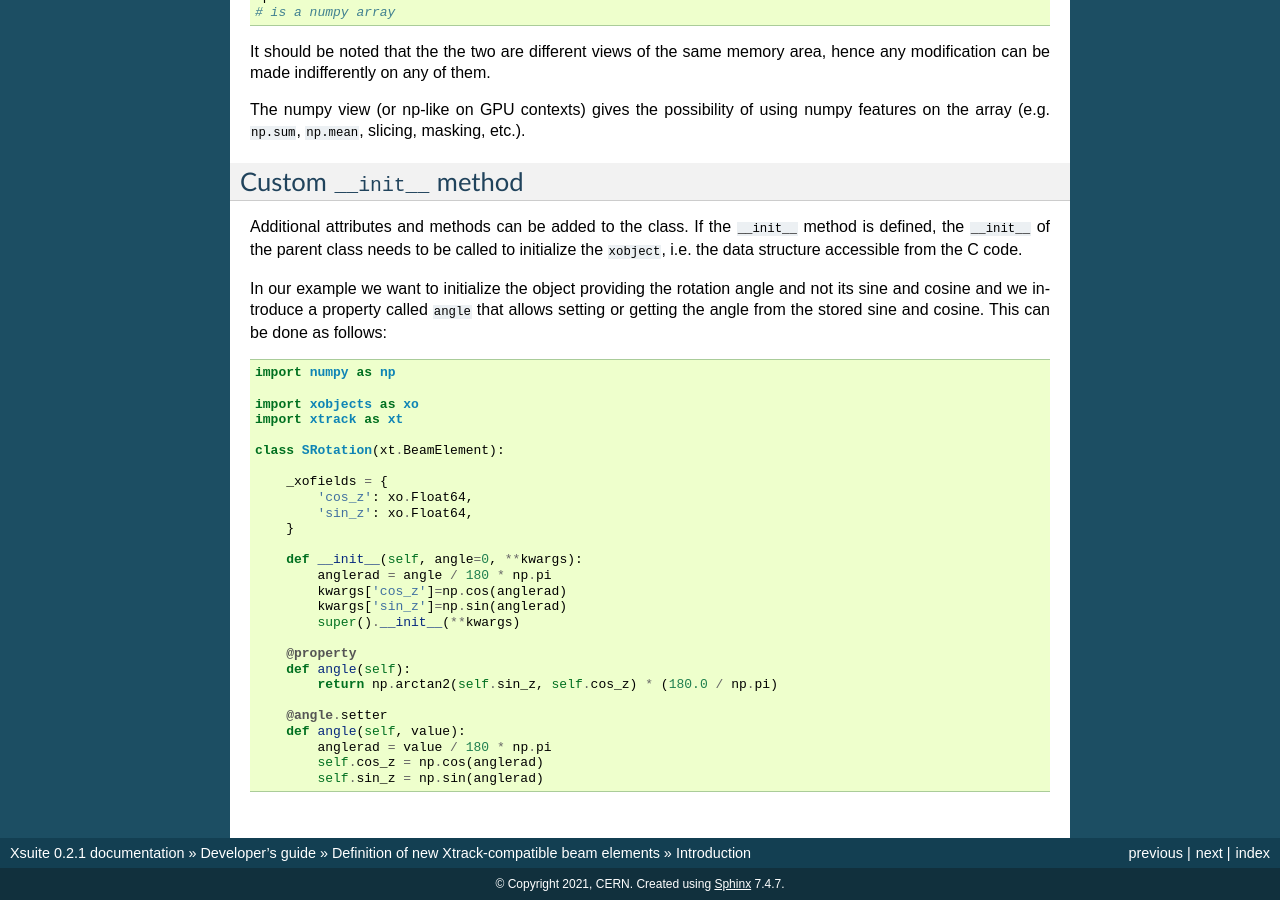
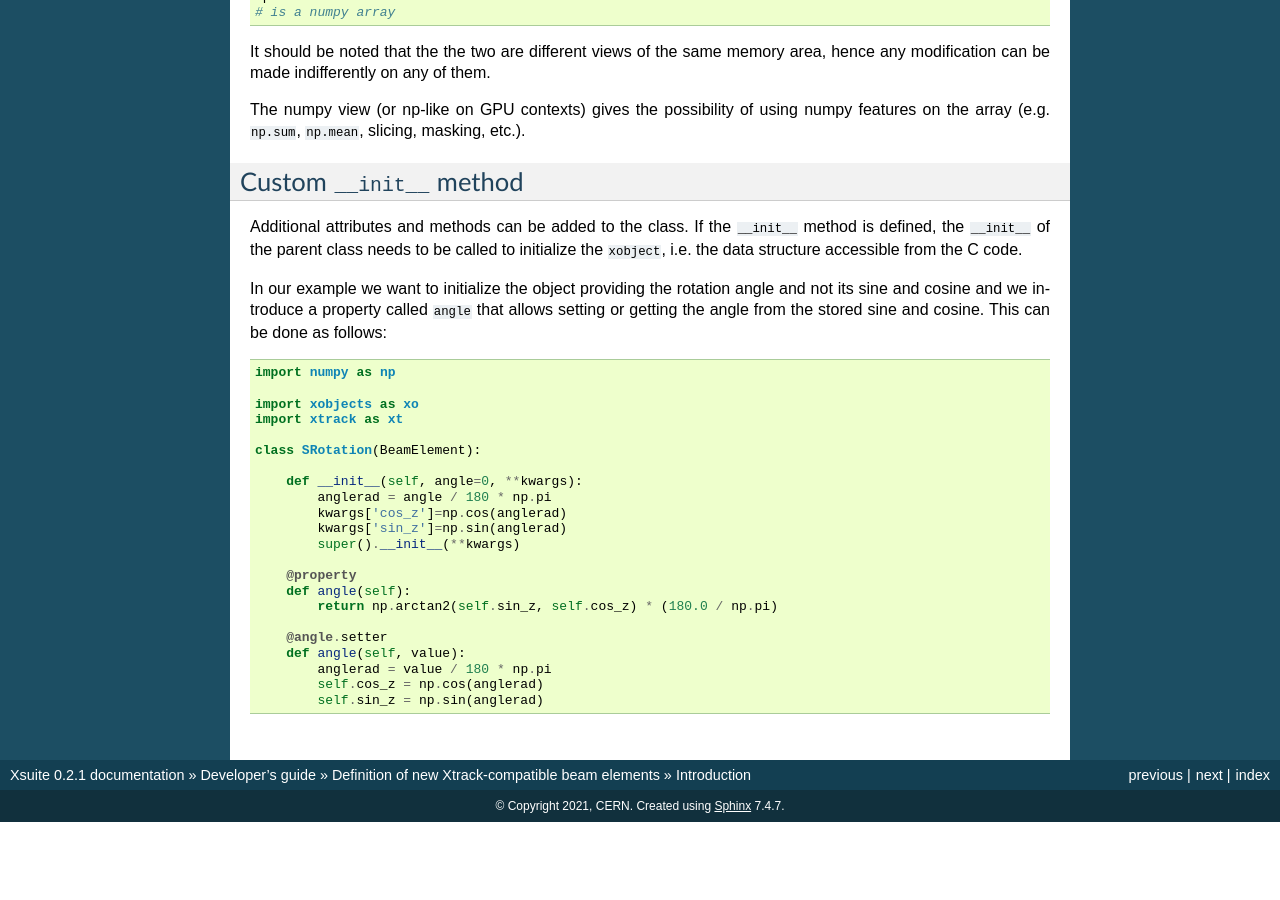
Before and after one commit to xsuite/xsuite, a Sphinx documentation site: the page built from docs/dev_guide_xtbe_data_structure.rst, in a window 1280 px wide and 900 px high, scrolled down 1631 px. Built offline with Sphinx 7.4.7, drawn with Linux system fonts in a browser that asks for light colours; after the commit the page ends 2453 px from its top, so only the background shows below that.

Commit message:
Revert "updates dev guide"
This reverts commit f88afbd0eb6e12d8482c232fe73340744a8d5ec9.

```diff
--- a/docs/dev_guide_xtbe_data_structure.rst
+++ b/docs/dev_guide_xtbe_data_structure.rst
@@ -126,12 +126,7 @@ as follows:
     import xobjects as xo
     import xtrack as xt
 
-    class SRotation(xt.BeamElement):
-
-        _xofields = {
-            'cos_z': xo.Float64,
-            'sin_z': xo.Float64,
-        }
+    class SRotation(BeamElement):
 
         def __init__(self, angle=0, **kwargs):
             anglerad = angle / 180 * np.pi
--- a/docs/dev_guide_xtbe_tracking_code.rst
+++ b/docs/dev_guide_xtbe_tracking_code.rst
@@ -9,8 +9,8 @@ The C API for the defined class can be inspected as follows:
 
 .. code-block:: python
 
-    c_api = SRotation._XoStruct._gen_c_api()
-    print(c_api.source)
+    source, kernels, cdefs = SRotation._XoStruct._gen_c_api()
+    print(source)
 
 By printing source we can see that C methods are available to set, get and get a pointer to the fields specified in ``_xofields``:
 
```
